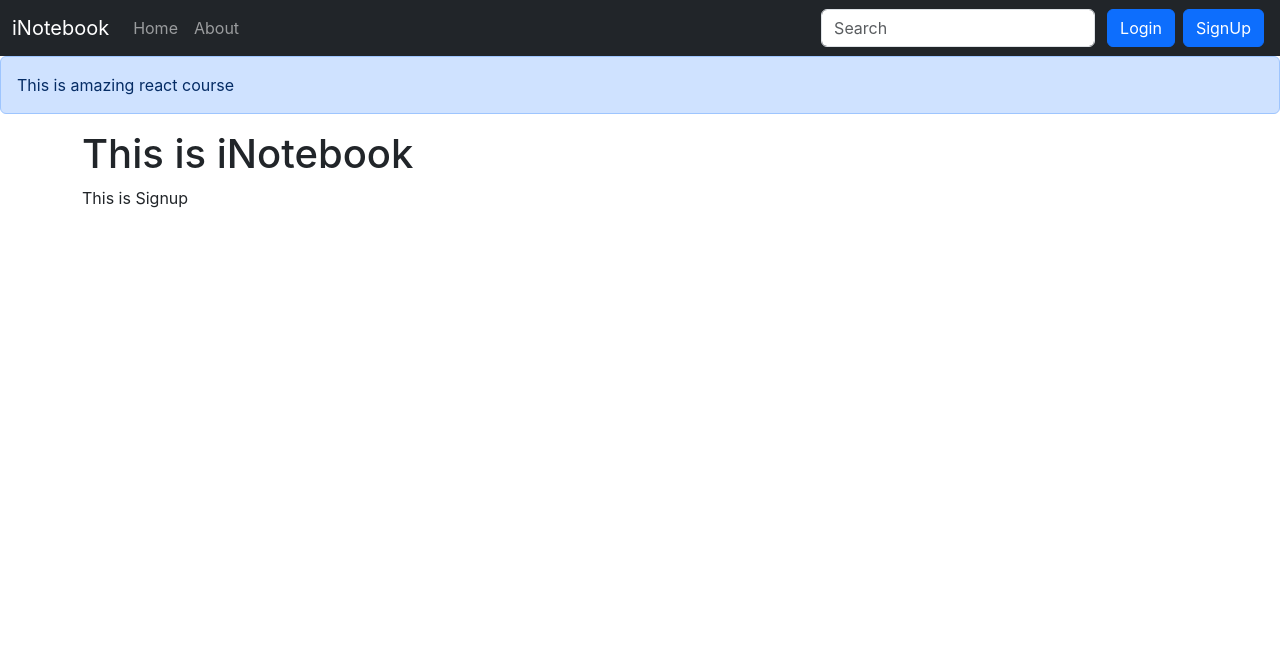
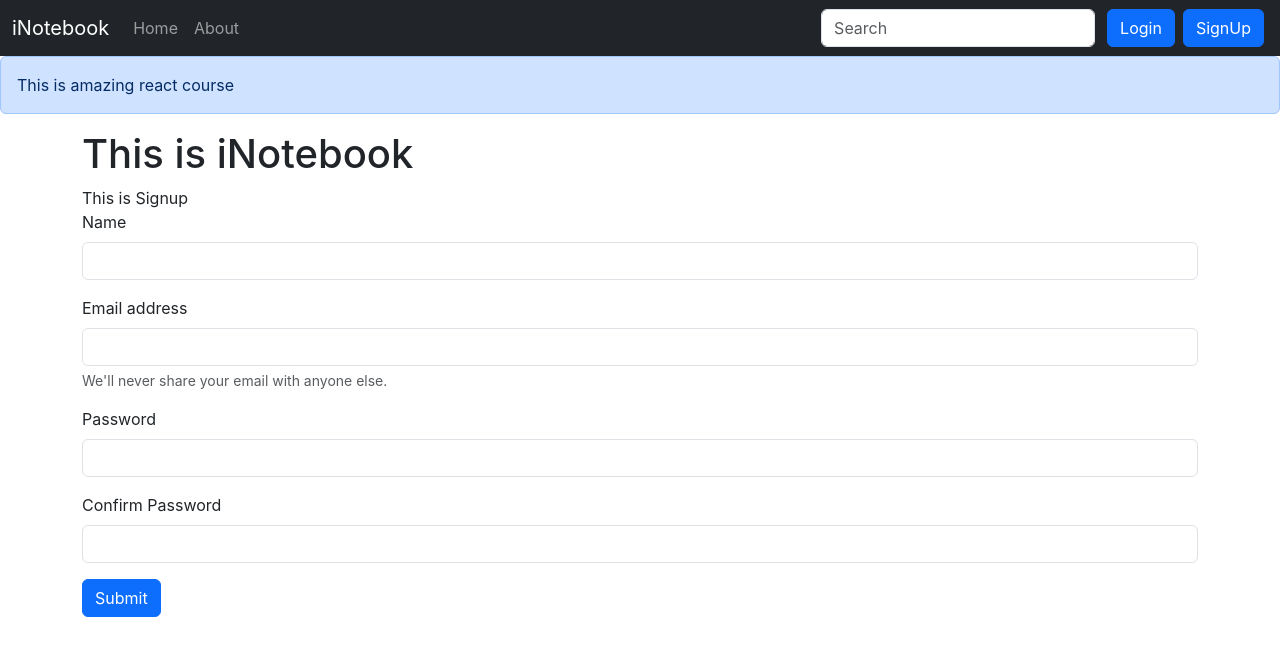
Before and after one commit to ShivamAgrawal150199/React-tutorial-new, a React (Create React App) app in the folder inotebook/: page /signup in a window 1280 px wide. Shown: the top 656 px of the page. Built offline with nearby package versions, Linux system fonts and the light colour scheme.

Commit message:
added sign up component . video 70 completed

```diff
--- a/inotebook/src/components/Signup.js
+++ b/inotebook/src/components/Signup.js
@@ -1,9 +1,75 @@
-import React from 'react'
+import React, { useState } from 'react'
+import { useNavigate } from 'react-router-dom';
 
 const Signup = () => {
+
+    const[ credentials,setCredentials]=useState({name:"",email:"",password:"",cpassword:""});
+
+
+   let navigate=useNavigate();
+  const handleSubmit=async (e)=>{
+    e.preventDefault();
+    const {name, email, password}=credentials;
+    const response = await fetch('http://localhost:5000/api/auth/createuser', {
+      method: 'POST',
+      headers: {
+        'Content-Type': 'application/json',
+        'auth-token': 'eyJhbGciOiJIUzI1NiIsInR5cCI6IkpXVCJ9.eyJ1c2VyIjp7ImlkIjoiNjU4MDY3MjM5OGNjNWM1Njg4MmM0NmFkIn0sImlhdCI6MTcwMjk4MjQyNn0.7rVFtUBnTs0rV3qf7r7XWz1xX65pWzzLABBhDyi7hlY',
+      },
+      body: JSON.stringify({name, email, password}),
+    });
+
+    const json= await response.json();
+    console.log(json);
+    if(json.success){
+      //save token and redirect
+      localStorage.setItem('token',json.authtoken);
+      navigate("/");
+
+    }
+    else
+    {
+      alert("login with correct credentials");
+    }
+  }
+
+  const onchange=(e)=>{
+    setCredentials({...credentials,[e.target.name]:e.target.value});
+
+  }
+
+
+
+
+
   return (
     <div>
       This is Signup
+      <form onSubmit={handleSubmit}>
+  <div className="mb-3">
+    <label htmlFor="exampleInputEmail1" className="form-label">Name</label>
+    <input type="text" className="form-control" id="name" name="name" onChange={onchange} aria-describedby="emailHelp"/>
+    {/* <div id="emailHelp" className="form-text">We'll never share your email with anyone else.</div> */}
+  </div>
+  <div className="mb-3">
+    <label htmlFor="exampleInputEmail1" className="form-label">Email address</label>
+    <input type="email" className="form-control" id="email" name="email" onChange={onchange} aria-describedby="emailHelp"/>
+    <div id="emailHelp" className="form-text">We'll never share your email with anyone else.</div>
+  </div>
+  <div className="mb-3">
+    <label htmlFor="exampleInputPassword1" className="form-label">Password</label>
+    <input type="password" className="form-control" id="password" name="password" onChange={onchange}  required minLength={5}/>
+  </div>
+  <div className="mb-3">
+    <label htmlFor="exampleInputPassword1" className="form-label">Confirm Password</label>
+    <input type="password" className="form-control" id="cpassword" name="cpassword" onChange={onchange} required minLength={5}/>
+  </div>
+  {/* <div className="mb-3 form-check">
+    <input type="checkbox" className="form-check-input" id="exampleCheck1"/>
+    <label className="form-check-label" htmlFor="exampleCheck1">Check me out</label>
+  </div> */}
+  <button type="submit" className="btn btn-primary">Submit</button>
+</form>
     </div>
   )
 }
```
Also changed, not shown: 1 other file (tests, documents, lock files or other folders).
